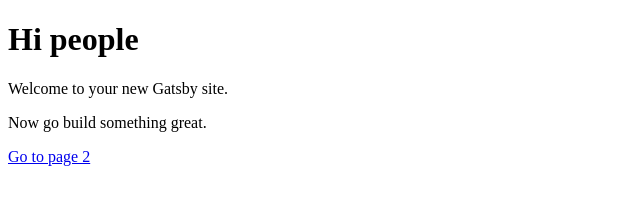
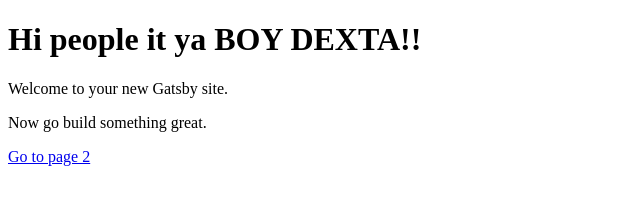
Before and after one commit to dextermichael/Gatsby-practice, a Gatsby site: page / in a window 1280 px wide. Shown: the whole page, without its empty margins (0-640 px from the left). Built offline with nearby package versions, Linux system fonts and the light colour scheme; Gatsby itself is replaced by a stand-in of ours.

Commit message:
first commit

```diff
--- a/src/pages/index.js
+++ b/src/pages/index.js
@@ -3,7 +3,7 @@ import Link from 'gatsby-link'
 
 const IndexPage = () => (
   <div>
-    <h1>Hi people</h1>
+    <h1>Hi people it ya BOY DEXTA!!</h1>
     <p>Welcome to your new Gatsby site.</p>
     <p>Now go build something great.</p>
     <Link to="/page-2/">Go to page 2</Link>
```
